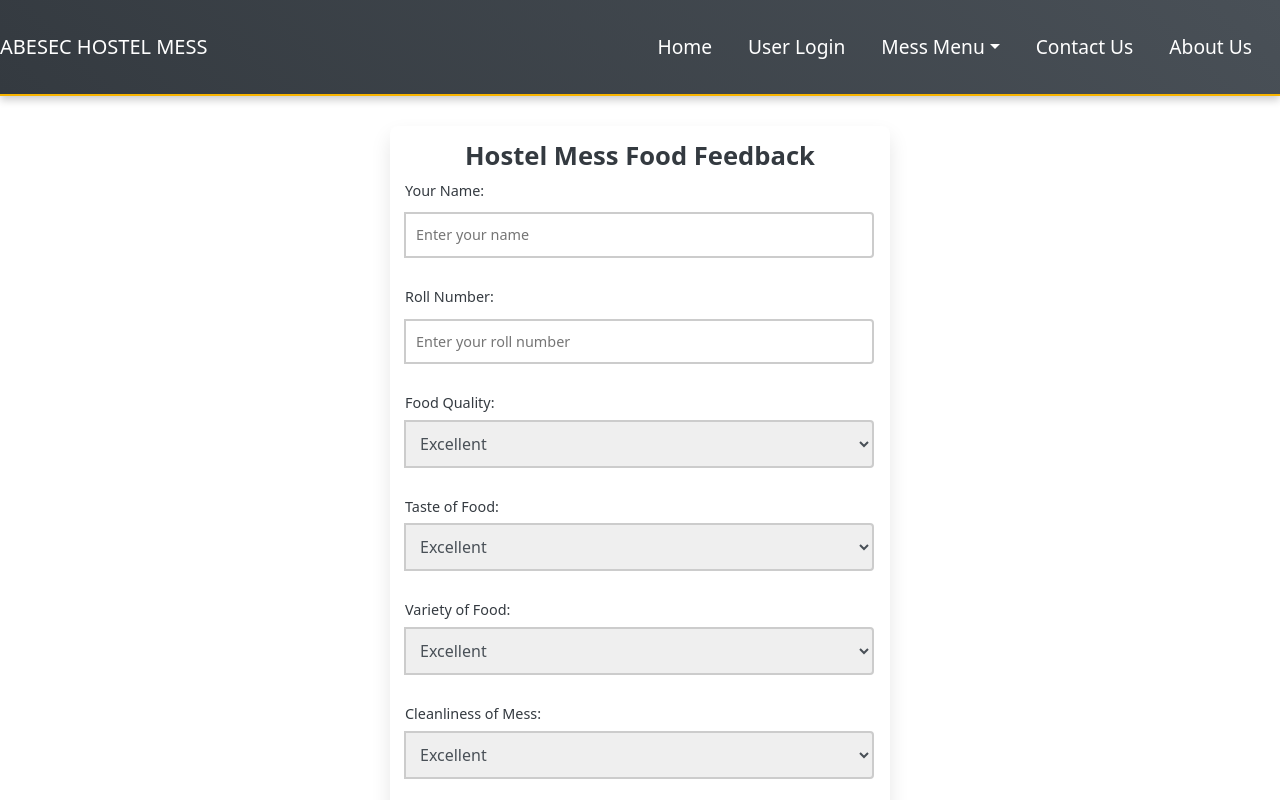
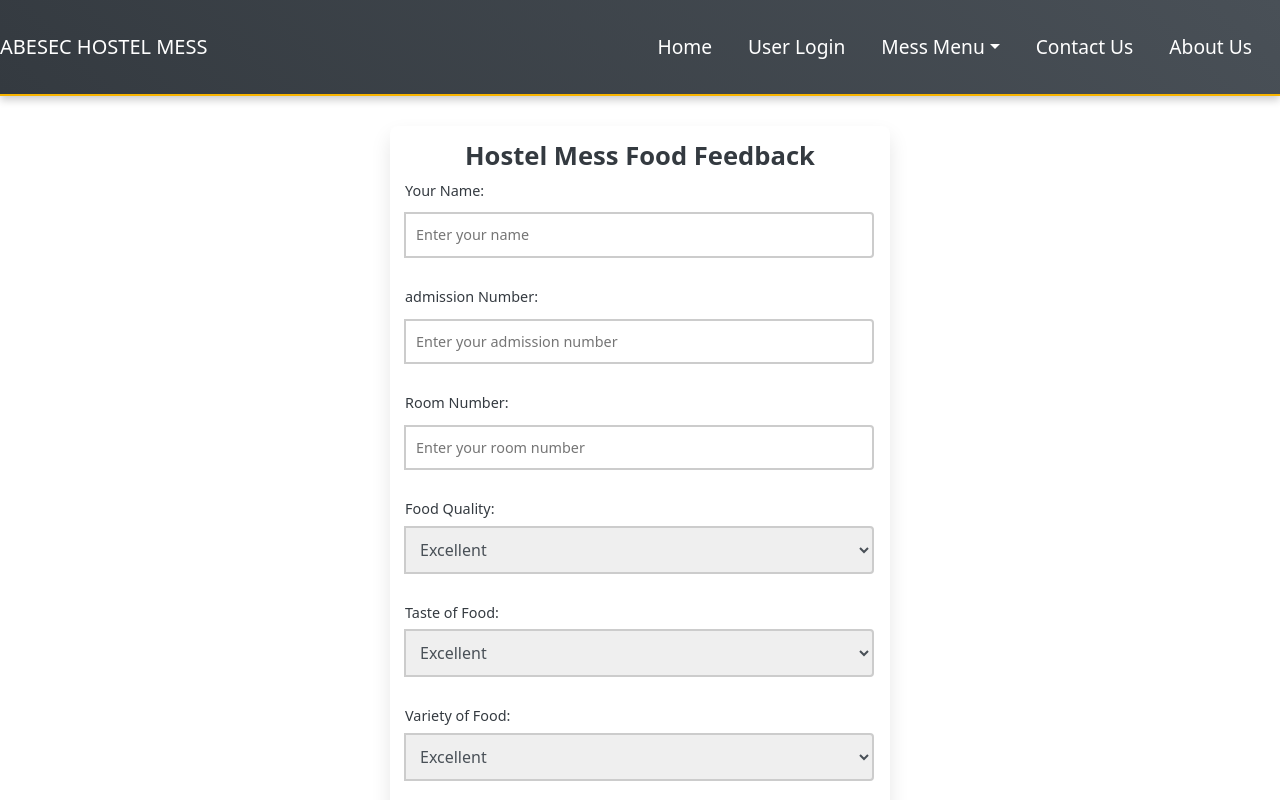
Before and after one commit to vikasgup895/mess-app, a React (Vite) app: page /FeedbackForm in a window 1280 px wide. Shown: the top 800 px of the page. Built offline with nearby package versions, Linux system fonts and the light colour scheme.

Commit message:
update feedback form

```diff
--- a/src/Components/FeedbackForm.jsx
+++ b/src/Components/FeedbackForm.jsx
@@ -4,7 +4,8 @@ import './FeedbackForm.css';
 const FeedbackForm = () => {
   const [formData, setFormData] = useState({
     name: '',
-    rollNo: '',
+    admissionNo: '',
+    roomNo: '',
     foodQuality: 'excellent',
     taste: 'excellent',
     variety: 'excellent',
@@ -25,7 +26,8 @@ const FeedbackForm = () => {
     alert('Feedback submitted successfully!');
     setFormData({
       name: '',
-      rollNo: '',
+      admissionNo: '',
+      roomNo: '',
       foodQuality: 'excellent',
       taste: 'excellent',
       variety: 'excellent',
@@ -53,17 +55,29 @@ const FeedbackForm = () => {
         </div>
 
         <div className="input-group">
-          <label htmlFor="rollNo">Roll Number:</label>
+          <label htmlFor="admissionNo">admission Number:</label>
           <input
             type="text"
-            id="rollNo"
-            name="rollNo"
-            value={formData.rollNo}
+            id="admissionNo"
+            name="admissionNo"
+            value={formData.admissionNo}
             onChange={handleChange}
-            placeholder="Enter your roll number"
+            placeholder="Enter your admission number"
             required
           />
         </div>
+        <div className="input-group">
+          <label htmlFor="roomNo">Room Number:</label>
+          <input
+            type="text"
+            id="roomNo"
+            name="roomNo"
+            value={formData.roomNo}
+            onChange={handleChange}
+            placeholder="Enter your room number"
+            required
+          />
+          </div>
 
         <div className="input-group">
           <label htmlFor="foodQuality">Food Quality:</label>
```
